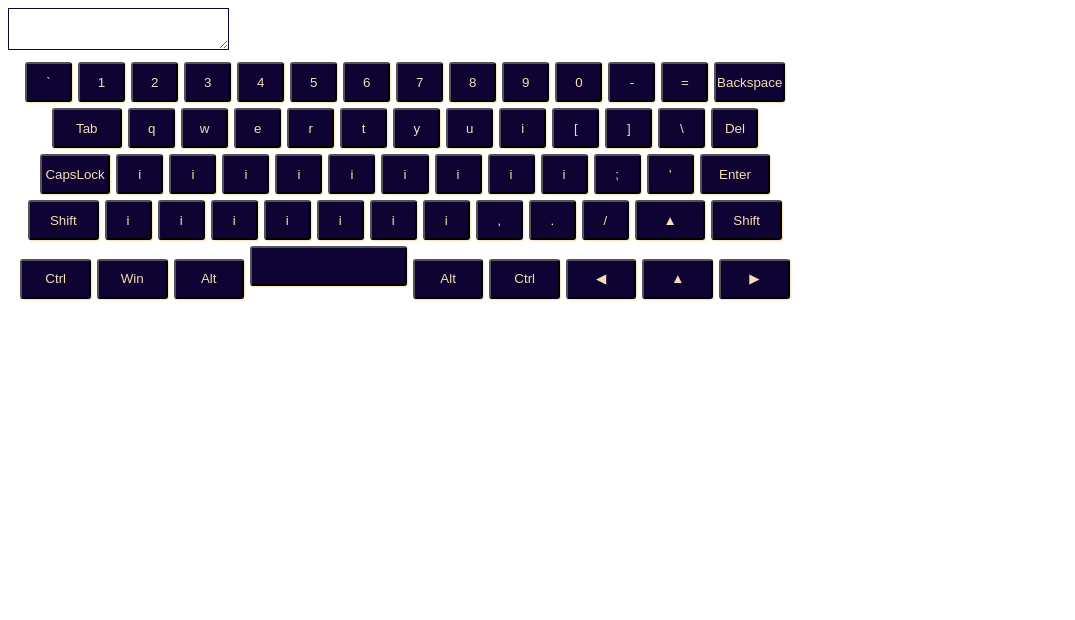
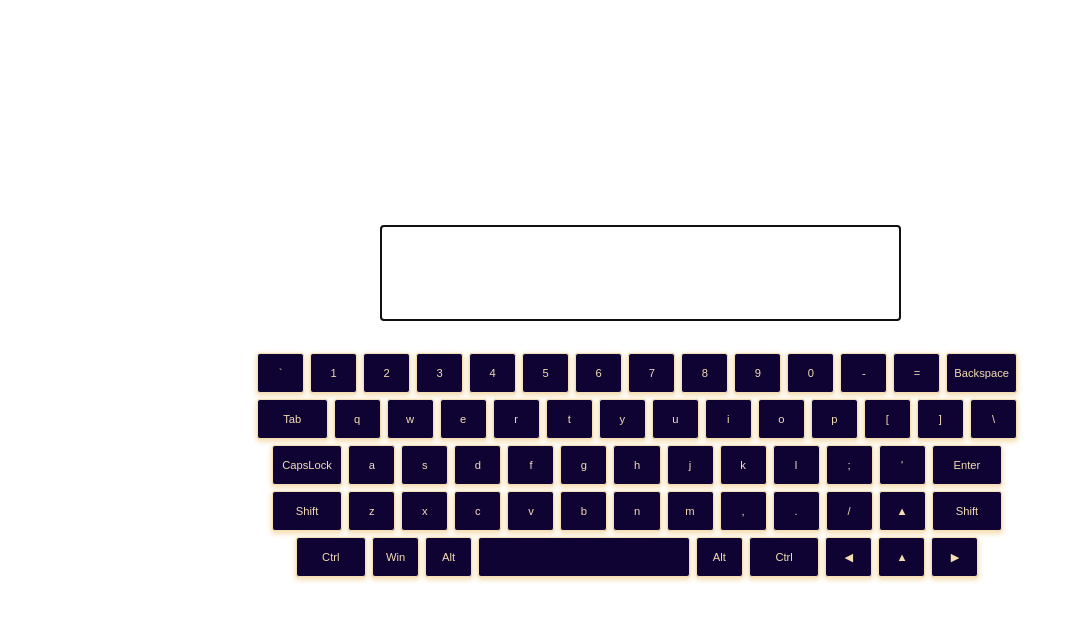
Before and after one commit to marinamarine/virtual-keyboard, a website with bundled scripts: page index.html in a window 1280 px wide. Shown: the whole page, without its empty margins (0-1075 px from the left). Built offline with nearby package versions, Linux system fonts and the light colour scheme.

Commit message:
feat: implement keyboard interaction, lang change and styles

```diff
--- a/src/modules/app.js
+++ b/src/modules/app.js
@@ -13,10 +13,7 @@ export default class App {
       new DomElement({
         class: ['container'],
         content: [
-          new DomElement({
-            element: 'textarea',
-            class: ['textarea'],
-          }).render(),
+          this.keyboard.textarea,
           new DomElement({
             class: ['keyboard'],
             content: [
@@ -29,5 +26,6 @@ export default class App {
         ],
       }).render(),
     );
+    this.keyboard.textareaFocus();
   }
 }
--- a/src/modules/keyboard/enums/key.enum.js
+++ b/src/modules/keyboard/enums/key.enum.js
@@ -72,39 +72,43 @@ const KEYS_ENUM = {
     size: 'small',
   },
   KeyR: {
-    value: { en: 'r', ru: 'у' },
+    value: { en: 'r', ru: 'к' },
     size: 'small',
   },
   KeyT: {
-    value: { en: 't', ru: '_' },
+    value: { en: 't', ru: 'е' },
     size: 'small',
   },
   KeyY: {
-    value: { en: 'y', ru: '_' },
+    value: { en: 'y', ru: 'н' },
     size: 'small',
   },
   KeyU: {
-    value: { en: 'u', ru: '_' },
+    value: { en: 'u', ru: 'г' },
     size: 'small',
   },
   KeyI: {
-    value: { en: 'i', ru: '_' },
+    value: { en: 'i', ru: 'ш' },
+    size: 'small',
+  },
+  KeyO: {
+    value: { en: 'o', ru: 'щ' },
+    size: 'small',
+  },
+  KeyP: {
+    value: { en: 'p', ru: 'з' },
     size: 'small',
   },
   BracketLeft: {
-    value: { en: '[', ru: '_' },
+    value: { en: '[', ru: 'х' },
     size: 'small',
   },
   BracketRight: {
-    value: { en: ']', ru: '_' },
+    value: { en: ']', ru: 'ъ' },
     size: 'small',
   },
   Backslash: {
     value: { all: '\\' },
-    size: 'small',
-  },
-  Delete: {
-    value: { all: 'Del' },
     size: 'small',
   },
   CapsLock: {
@@ -112,47 +116,47 @@ const KEYS_ENUM = {
     size: 'wide',
   },
   KeyA: {
-    value: { en: 'i', ru: '_' },
+    value: { en: 'a', ru: 'ф' },
     size: 'small',
   },
   KeyS: {
-    value: { en: 'i', ru: '_' },
+    value: { en: 's', ru: 'ы' },
     size: 'small',
   },
   KeyD: {
-    value: { en: 'i', ru: '_' },
+    value: { en: 'd', ru: 'в' },
     size: 'small',
   },
   KeyF: {
-    value: { en: 'i', ru: '_' },
+    value: { en: 'f', ru: 'а' },
     size: 'small',
   },
   KeyG: {
-    value: { en: 'i', ru: '_' },
+    value: { en: 'g', ru: 'п' },
     size: 'small',
   },
   KeyH: {
-    value: { en: 'i', ru: '_' },
+    value: { en: 'h', ru: 'р' },
     size: 'small',
   },
   KeyJ: {
-    value: { en: 'i', ru: '_' },
+    value: { en: 'j', ru: 'о' },
     size: 'small',
   },
   KeyK: {
-    value: { en: 'i', ru: '_' },
+    value: { en: 'k', ru: 'о' },
     size: 'small',
   },
   KeyL: {
-    value: { en: 'i', ru: '_' },
+    value: { en: 'l', ru: 'д' },
     size: 'small',
   },
   Semicolon: {
-    value: { en: ';', ru: '_' },
+    value: { en: ';', ru: 'ж' },
     size: 'small',
   },
   Quote: {
-    value: { en: '\'', ru: '_' },
+    value: { en: '\'', ru: 'э' },
     size: 'small',
   },
   Enter: {
@@ -164,39 +168,39 @@ const KEYS_ENUM = {
     size: 'wide',
   },
   KeyZ: {
-    value: { en: 'i', ru: '_' },
+    value: { en: 'z', ru: 'я' },
     size: 'small',
   },
   KeyX: {
-    value: { en: 'i', ru: '_' },
+    value: { en: 'x', ru: 'ч' },
     size: 'small',
   },
   KeyC: {
-    value: { en: 'i', ru: '_' },
+    value: { en: 'c', ru: 'с' },
     size: 'small',
   },
   KeyV: {
-    value: { en: 'i', ru: '_' },
+    value: { en: 'v', ru: 'м' },
     size: 'small',
   },
   KeyB: {
-    value: { en: 'i', ru: '_' },
+    value: { en: 'b', ru: 'и' },
     size: 'small',
   },
   KeyN: {
-    value: { en: 'i', ru: '_' },
+    value: { en: 'n', ru: 'т' },
     size: 'small',
   },
   KeyM: {
-    value: { en: 'i', ru: '_' },
+    value: { en: 'm', ru: 'ь' },
     size: 'small',
   },
   Comma: {
-    value: { en: ',', ru: '_' },
+    value: { en: ',', ru: 'б' },
     size: 'small',
   },
   Period: {
-    value: { en: '.', ru: '_' },
+    value: { en: '.', ru: 'ю' },
     size: 'small',
   },
   Slash: {
@@ -205,7 +209,7 @@ const KEYS_ENUM = {
   },
   ArrowUp: {
     value: { all: '&#9650;' },
-    size: 'wide',
+    size: 'small',
   },
   ShiftRight: {
     value: { all: 'Shift' },
@@ -217,11 +221,11 @@ const KEYS_ENUM = {
   },
   MetaLeft: {
     value: { all: 'Win' },
-    size: 'wide',
+    size: 'small',
   },
   AltLeft: {
     value: { all: 'Alt' },
-    size: 'wide',
+    size: 'small',
   },
   Space: {
     value: { all: ' ' },
@@ -229,7 +233,7 @@ const KEYS_ENUM = {
   },
   AltRight: {
     value: { all: 'Alt' },
-    size: 'wide',
+    size: 'small',
   },
   ControlRight: {
     value: { all: 'Ctrl' },
@@ -237,15 +241,15 @@ const KEYS_ENUM = {
   },
   ArrowLeft: {
     value: { all: '&#9664;' },
-    size: 'wide',
+    size: 'small',
   },
   ArrowDown: {
     value: { all: '&#9650;' },
-    size: 'wide',
+    size: 'small',
   },
   ArrowRight: {
     value: { all: '&#9654;' },
-    size: 'wide',
+    size: 'small',
   },
 };
 
--- a/src/modules/keyboard/models/key.js
+++ b/src/modules/keyboard/models/key.js
@@ -7,9 +7,11 @@ class Key {
     this.code = properties.code;
     this.value = properties.value;
     this.sizeClass = properties.sizeClass;
-    this.lang = 'en';
+    this.lang = localStorage.getItem('lang') || 'en';
+    this.isShift = false;
     this.domElement = document.createElement('button');
     this.initDOMElement();
+    this.addListeners();
   }
 
   initDOMElement() {
@@ -18,12 +20,41 @@ class Key {
       `keyboard__key_${this.sizeClass}`,
     );
     this.domElement.type = 'button';
-    this.addContent('en');
+    this.changeContent(this.lang);
   }
 
-  addContent(lang) {
+  changeContent(lang) {
     this.lang = lang;
-    this.domElement.innerHTML = this.value.all ? this.value.all : this.value[this.lang];
+    this.domElement.innerHTML = this.value.all
+      ? this.value.all
+      : this.value[this.lang];
+  }
+
+  addListeners() {
+    document.addEventListener('keydown', (event) => {
+      if (event.code === this.code) {
+        this.domElement.classList.add('pressed');
+      }
+      switch (event.key) {
+        case 'Shift':
+          this.isShift = true;
+
+          break;
+        default:
+          break;
+      }
+    });
+    document.addEventListener('keyup', (event) => {
+      if (event.code === this.code) {
+        this.domElement.classList.remove('pressed');
+      }
+      if (event.key === 'Shift') {
+        this.isShift = false;
+      }
+    });
+    this.domElement.addEventListener('click', () => {
+
+    });
   }
 }
 
--- a/src/modules/keyboard/models/keyboard.js
+++ b/src/modules/keyboard/models/keyboard.js
@@ -6,7 +6,7 @@ class Keyboard {
   constructor() {
     this.keys = [];
     this.lang = localStorage.getItem('lang') || 'en';
-
+    this.textarea = document.createElement('textarea');
     this.init();
   }
 
@@ -15,6 +15,25 @@ class Keyboard {
       const { value, size } = property;
       this.keys.push(new Key({ code, value, sizeClass: size }));
     });
+    this.textarea.classList.add('textarea');
+    this.textarea.cols = 50;
+    this.textarea.rows = 5;
+
+    document.addEventListener('keydown', (event) => {
+      if (event.shiftKey && event.altKey && !event.repeat) {
+        this.lang = this.lang === 'en' ? 'ru' : 'en';
+        localStorage.setItem('lang', this.lang);
+        this.keys.forEach((key) => key.changeContent(this.lang));
+      }
+    });
+    return this;
+  }
+
+  textareaFocus() {
+    this.textarea.focus();
+    this.textarea.addEventListener('blur', () => {
+      this.textarea.focus();
+    });
     return this;
   }
 }
--- a/src/modules/keyboard/styles/style.css
+++ b/src/modules/keyboard/styles/style.css
@@ -1,10 +1,17 @@
 .container {
+  min-height: 100vh;
   margin: 0 auto;
+  display: flex;
+  flex-direction: column;
+  align-items: center;
+  justify-content: center;
 }
 
 .textarea {
   border: 1px solid #0e0333;
   font-size: 1rem;
+  resize: none;
+  margin-bottom: 1.5em;
 }
 
 .keyboard {
@@ -15,6 +22,9 @@
 .keyboard__keys{
   padding: 8px;
   text-align: center;
+  display: flex;
+  flex-wrap: wrap;
+  justify-content: center;
 
 }
 
@@ -26,11 +36,14 @@
   width: 6%;
   background-color: #0e0333;
   border-radius: 3px;
-  box-shadow: 1px 1px 2px;
+  border: 1px solid #f5deb3;
+  box-shadow: 0px 2px 5px 1px #f5deb3;
   color: #f5deb3;
   margin-right: 6px;
   margin-bottom: 6px;
   cursor: pointer;
+  font-size: .7rem;
+  transition: all 200ms ease-in-out;
 }
 
 .keyboard__key_wide {
@@ -38,13 +51,11 @@
 }
 
 .keyboard__key_extra-wide {
-  width: 12%;
-}
-
-.keyboard__key_extra-wide {
-  width: 20%;
+  width: 27%;
 }
 
 .pressed {
   background-color: #a52a2a;
+  box-shadow: 0px 2px 5px 1px #f5deb3;
+  transform: scale(1.1);
 }
```
